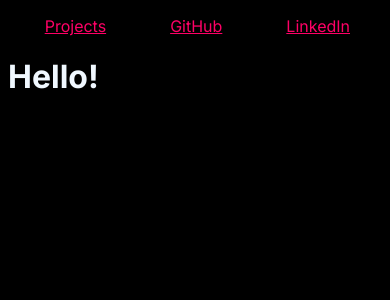
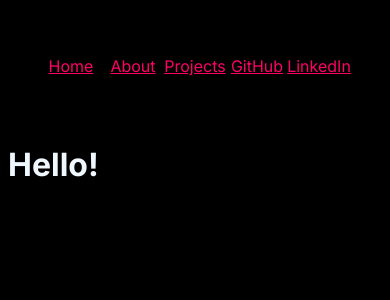
Before and after one commit to Job85/simplistic-portfolio, a Next.js app: page / in a window 390 px wide. Shown: the top 300 px of the page. Built offline with nearby package versions, Linux system fonts and the light colour scheme.

Commit message:
styled NavBar(navBar) to be responsive with CSS Grid and posiitoned Grid at flex-end

```diff
--- a/src/app/components/Nav/Nav.module.css
+++ b/src/app/components/Nav/Nav.module.css
@@ -1,12 +1,23 @@
+.navBar {
+    display: flex;
+    justify-content: flex-end;
+    padding: 1rem;
+    background-color: #000000;
+}
+
 .navLinks {
     list-style: none;
-    padding: 0;
-    display: flex;
-    flex-direction: row;
-    justify-content: flex-end;
+    display: grid;
+    grid-template-columns: repeat(5, minmax(min(150px, 20%), 1fr));
+    gap: o.5rem;
+    justify-content: center;
+    padding: 1rem;
+    background-color: #000000;
 }
 
 .navLink {
-    padding: 0 2rem;
+    padding: 0 0.25rem;
+    display: flex;
+    justify-content: center;
     color: #FF0066;
 }
--- a/src/app/components/Nav/NavBar.jsx
+++ b/src/app/components/Nav/NavBar.jsx
@@ -1,12 +1,8 @@
-'use client'
-
 import React from "react";
 import Link from "next/link";
-import { usePathname } from "next/navigation";
 import styles from "./Nav.module.css";
 
 const NavBar = () => {
-    const pathname = usePathname();
 
     return (
         <nav className={styles.navBar}>
```
